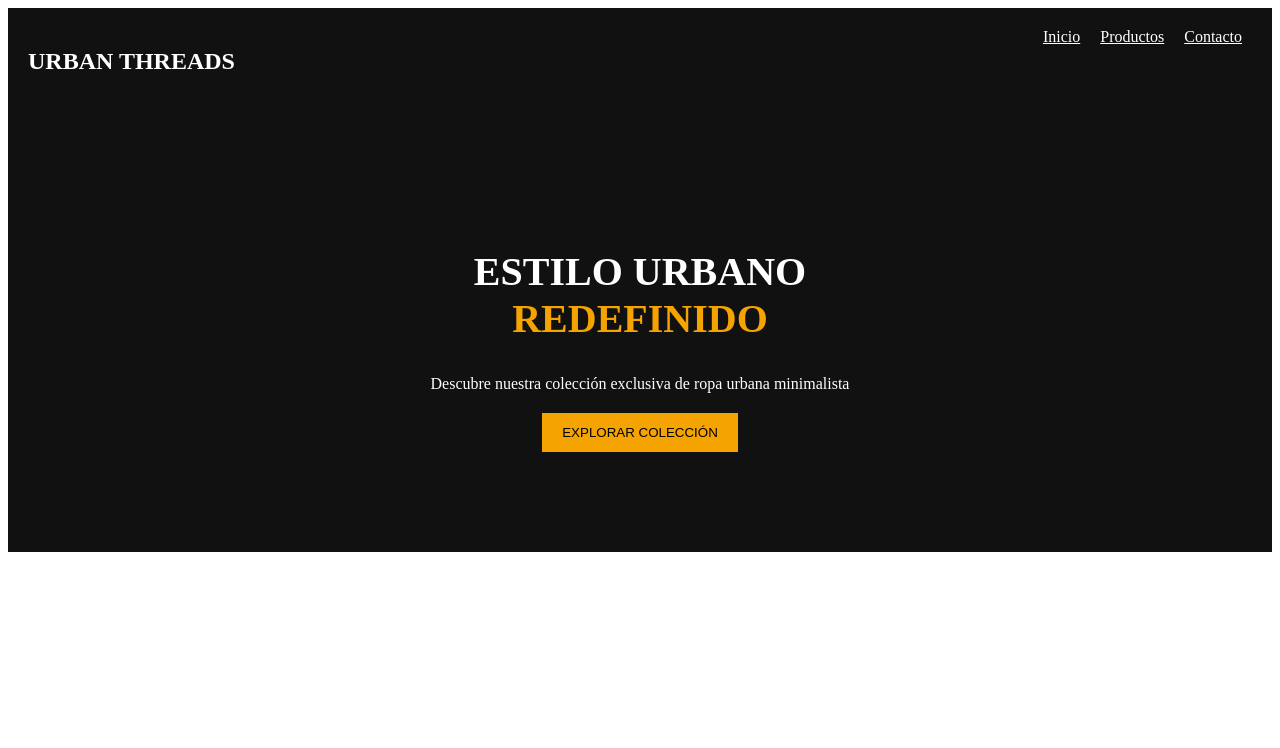
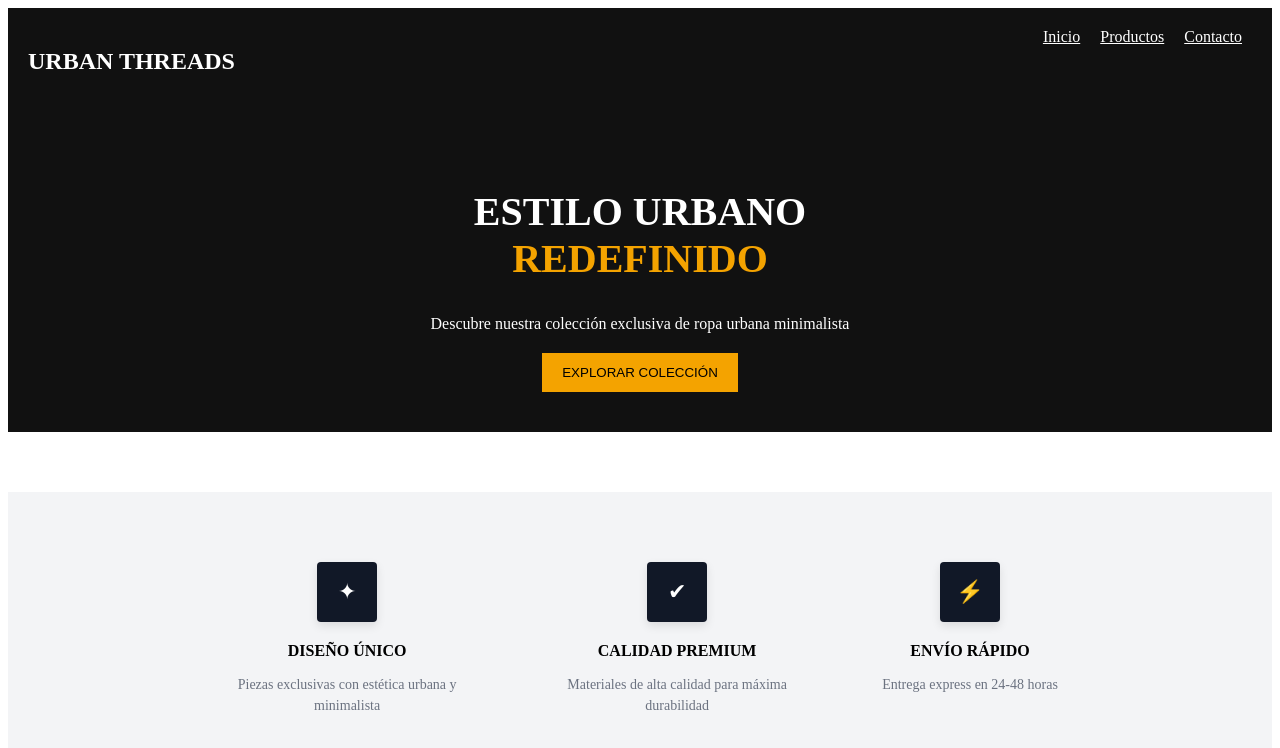
Before and after one commit to vcorreaga/ejercicio2-react, a React (Vite) app: page / in a window 1280 px wide. Shown: the top 748 px of the page. Built offline with nearby package versions, Linux system fonts and the light colour scheme.

Commit message:
ajuste de espaciado entre secciones para mejorar la maquetacion

```diff
--- a/src/App.jsx
+++ b/src/App.jsx
@@ -1,12 +1,17 @@
-import Header from "./components/Header";
-import Hero from "./components/Hero";
+import { BrowserRouter, Routes, Route } from "react-router-dom";
+import Home from "./pages/Home";
+import Products from "./pages/Products";
+import Contact from "./pages/Contact";
 
 function App() {
   return (
-    <>
-      <Header />
-      <Hero />
-    </>
+    <BrowserRouter>
+      <Routes>
+        <Route path="/" element={<Home />} />
+        <Route path="/productos" element={<Products />} />
+        <Route path="/contacto" element={<Contact />} />
+      </Routes>
+    </BrowserRouter>
   );
 }
 
--- a/src/components/Card.jsx
+++ b/src/components/Card.jsx
@@ -1,18 +1,50 @@
-function Card({ title, text }) {
+function Card({ title, text, icon }) {
   return (
-    <div style={{ textAlign: "center", padding: "20px" }}>
+    <div
+      style={{
+        textAlign: "center",
+        maxWidth: "250px",
+        marginTop: "10px", // 👈 alineación
+      }}
+    >
+      {/* ICONO */}
       <div
         style={{
-          background: "#111",
+          background: "#111827",
+          width: "60px",
+          height: "60px",
+          margin: "0 auto 20px",
+          display: "flex",
+          alignItems: "center",
+          justifyContent: "center",
           color: "white",
-          width: "50px",
-          height: "50px",
-          margin: "0 auto",
+          borderRadius: "4px",
+          fontSize: "22px",
+          boxShadow: "0 4px 10px rgba(0,0,0,0.1)",
         }}
-      ></div>
+      >
+        {icon}
+      </div>
 
-      <h3>{title}</h3>
-      <p>{text}</p>
+      <h3
+        style={{
+          fontSize: "16px",
+          fontWeight: "bold",
+          marginBottom: "10px",
+        }}
+      >
+        {title}
+      </h3>
+
+      <p
+        style={{
+          color: "#6b7280",
+          fontSize: "14px",
+          lineHeight: "1.5",
+        }}
+      >
+        {text}
+      </p>
     </div>
   );
 }
--- a/src/components/Hero.jsx
+++ b/src/components/Hero.jsx
@@ -5,7 +5,8 @@ function Hero() {
         background: "#111",
         color: "white",
         textAlign: "center",
-        padding: "100px 20px",
+        padding: "40px 20px",
+        marginBottom: "60px",
       }}
     >
       <h1 style={{ fontSize: "40px" }}>
--- a/src/pages/Contact.jsx
+++ b/src/pages/Contact.jsx
@@ -0,0 +1,9 @@
+function Contact() {
+  return (
+    <div>
+      <h1>Contacto</h1>
+    </div>
+  );
+}
+
+export default Contact;
--- a/src/pages/Home.jsx
+++ b/src/pages/Home.jsx
@@ -8,22 +8,19 @@ function Home() {
       <Header />
       <Hero />
 
-      <section style={{ display: "flex", justifyContent: "space-around" }}>
-        <Card
-          title="DISEÑO ÚNICO"
-          text="Piezas exclusivas con estética urbana y minimalista"
-        />
-
-        <Card
-          title="CALIDAD PREMIUM"
-          text="Materiales de alta calidad para máxima durabilidad"
-        />
-
-        <Card
-          title="ENVÍO RÁPIDO"
-          text="Entrega express en 24-48 horas"
-        />
-      </section>
+<section
+  style={{
+    display: "flex",
+    justifyContent: "center",
+    padding: "60px 40px",
+    background: "#f3f4f6",
+    gap: "80px",
+  }}
+>
+  <Card icon="✦" title="DISEÑO ÚNICO" text="Piezas exclusivas con estética urbana y minimalista" />
+  <Card icon="✔" title="CALIDAD PREMIUM" text="Materiales de alta calidad para máxima durabilidad" />
+  <Card icon="⚡" title="ENVÍO RÁPIDO" text="Entrega express en 24-48 horas" />
+</section>
     </>
   );
 }
--- a/src/pages/Products.jsx
+++ b/src/pages/Products.jsx
@@ -0,0 +1,9 @@
+function Products() {
+  return (
+    <div>
+      <h1>Productos</h1>
+    </div>
+  );
+}
+
+export default Products;
```
Also changed, not shown: src/components/Footer.jsx (+9 -0 lines).
